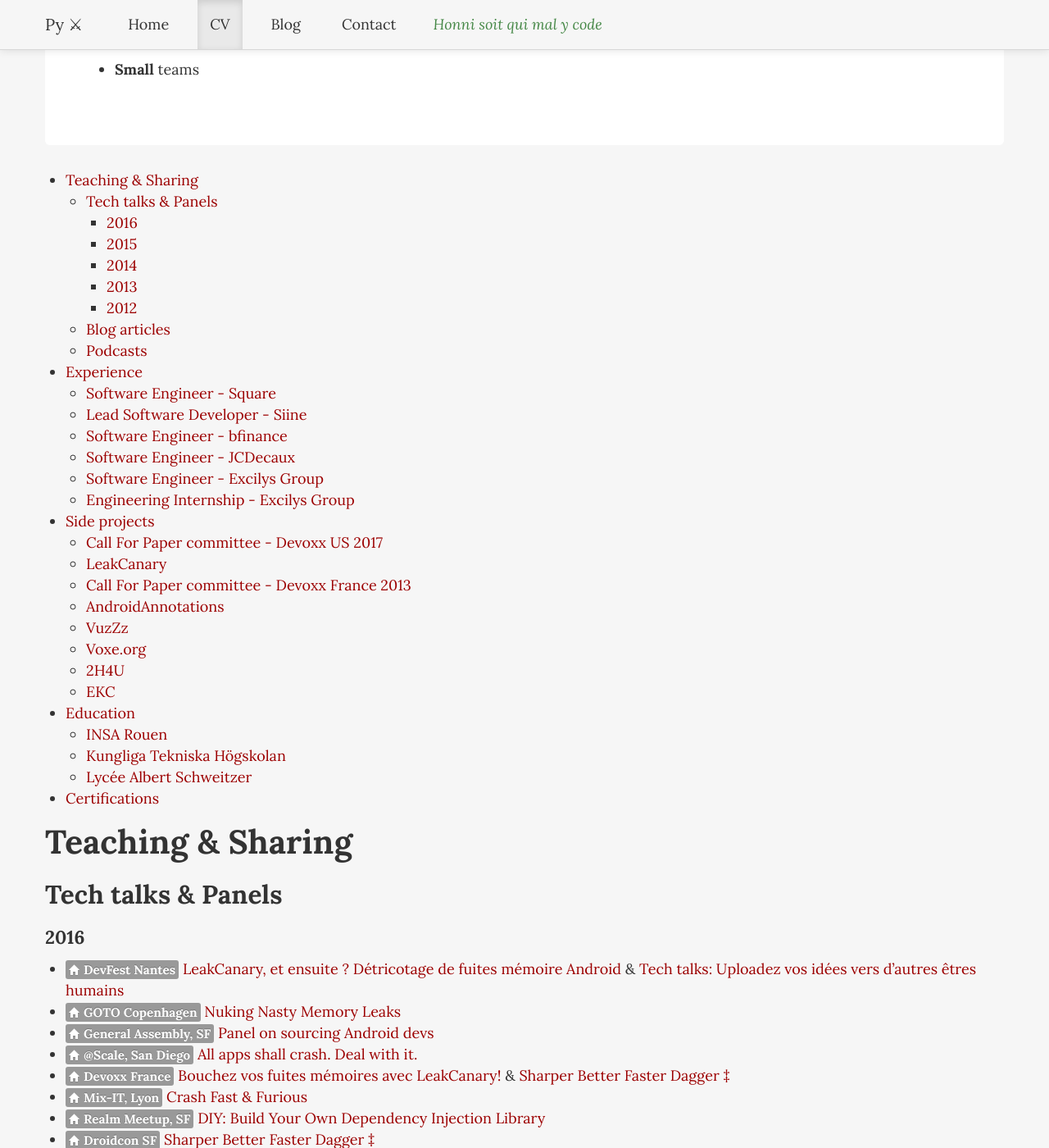
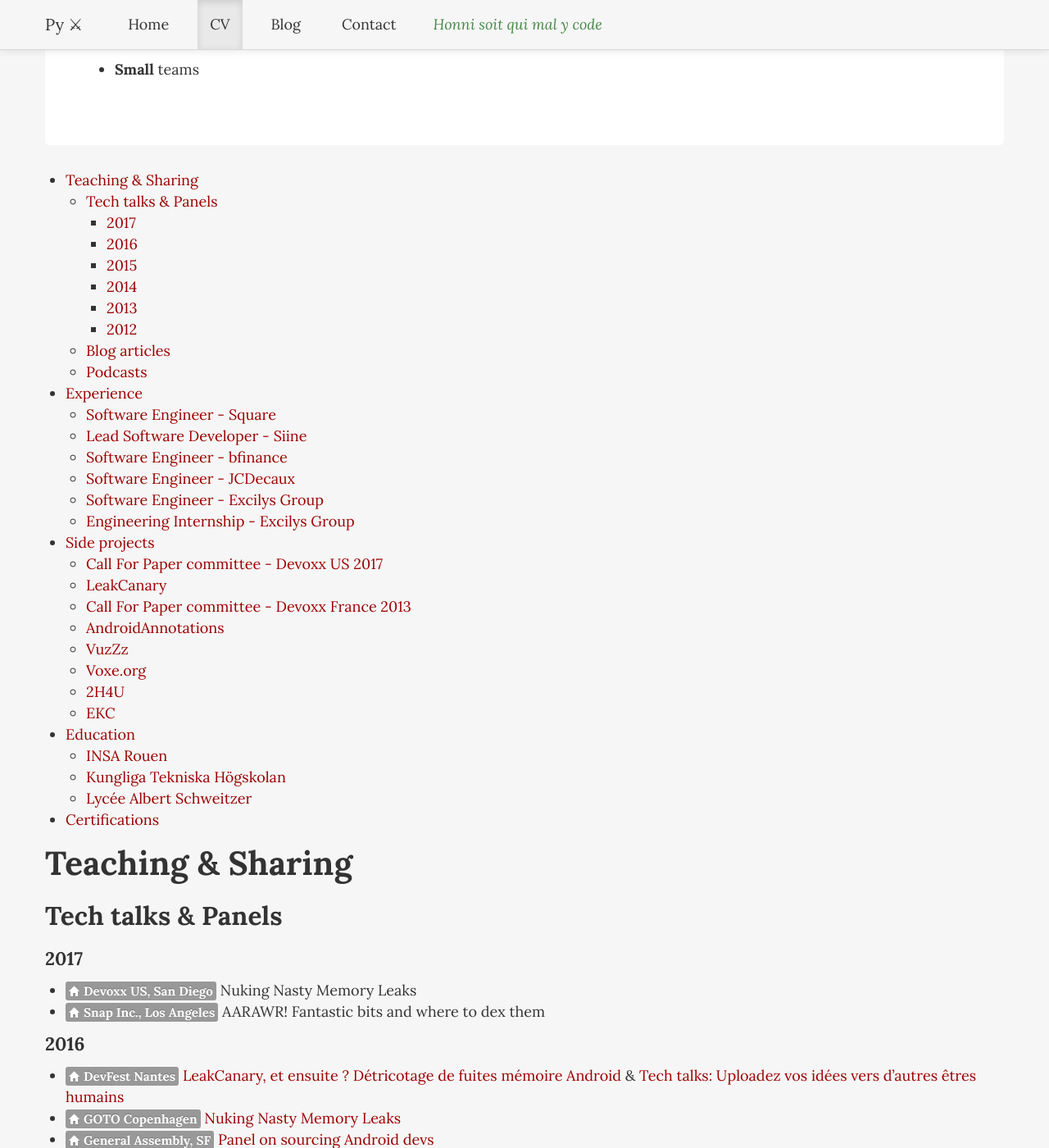
Before and after one commit to pyricau/pyricau.github.com, a Jekyll site: the page built from cv.markdown, in a window 1280 px wide and 1400 px high, scrolled down 278 px. Shown: the whole window at 82% size. Built offline with Jekyll 4.4.1, drawn with Linux system fonts in a browser that asks for light colours; some of the changed text lies outside the part shown.

Commit message:
Update cv.markdown

```diff
--- a/cv.markdown
+++ b/cv.markdown
@@ -23,8 +23,12 @@
 
 ### Tech talks & Panels
 
+#### 2017
+
+* {% include home.html text="Devoxx US, San Diego" %} Nuking Nasty Memory Leaks
+* {% include home.html text="Snap Inc., Los Angeles" %} AARAWR! Fantastic bits and where to dex them
+
 #### 2016
-
 
 * {% include home.html text="DevFest Nantes" %} [LeakCanary, et ensuite ? Détricotage de fuites mémoire Android](https://www.youtube.com/watch?v=nSSidt0GKeE) & [Tech talks: Uploadez vos idées vers d'autres êtres humains](https://www.youtube.com/watch?v=fEs-Z0YiqZs)
 * {% include home.html text="GOTO Copenhagen" %} [Nuking Nasty Memory Leaks](https://www.youtube.com/watch?v=7A7Uv9ZBE2U)
@@ -76,6 +80,8 @@
 
 ### Blog articles
 
+* {% include time.html text="March 2017" %} [Ok Google, Charge $2 for Coffee](https://medium.com/square-corner-blog/ok-google-charge-2-dollars-for-coffee-4d7fdbacd6ef)
+* {% include time.html text="November 2016" %} [No Cause for Concern — RxJava and Retrofit Throwing a Tantrum](https://medium.com/square-corner-blog/no-cause-for-concern-rxjava-and-retrofit-throwing-a-tantrum-96c9e4ba8a6c)
 * {% include time.html text="September 2016" %} [Android leak pattern: subscriptions in views](https://medium.com/square-corner-blog/android-leak-pattern-subscriptions-in-views-18f0860aa74c)
 * {% include time.html text="May 2016" %} [Introducing Square’s Register API for Android](https://medium.com/square-corner-blog/introducing-squares-register-api-for-android-85e4cee5aa3d)
 * {% include time.html text="December 2015" %} [Welcome to the (Color) Matrix](https://medium.com/square-corner-blog/welcome-to-the-color-matrix-64d112e3f43d)
```
